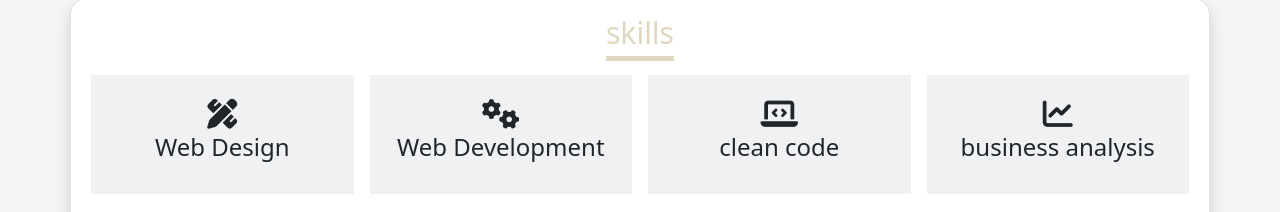
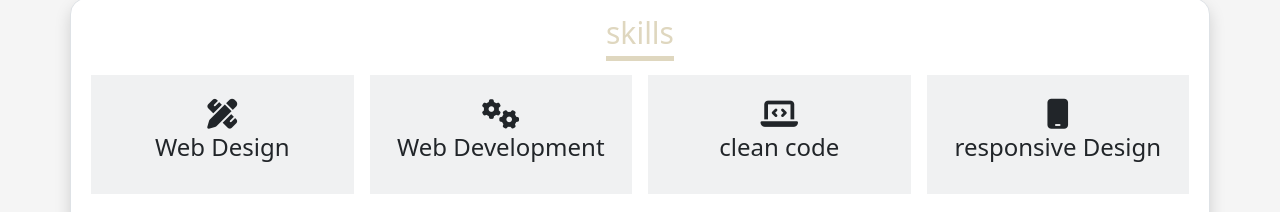
Before and after one commit to Mohamed-Hany1811/Portfolio, a plain HTML site: page index.html in a window 1280 px wide. Shown: the part 1348-1560 px from the top of the page. Drawn offline with Linux system fonts and the light colour scheme.

Commit message:
third commit

```diff
--- a/index.html
+++ b/index.html
@@ -11,7 +11,7 @@
   </head>
   <body class="position-relative">
     <!--  loader-->
-    <div class="loader  position-absolute top-0 start-0 w-100 h-100">
+    <div class="loader position-absolute top-0 start-0 w-100 h-100">
       <div
         class="loader_text d-flex justify-content-center align-items-center min-vh-100"
       >
@@ -202,8 +202,8 @@
             </div>
             <div class="col-md-3 sk col-sm-6 p-2 card-group">
               <div class="container skillsCont bg-secondary bg-opacity-10 p-4">
-                <i class="fa-solid icon fa-chart-line"></i>
-                <h4>business analysis</h4>
+                <i class="fa-solid icon fa-mobile"></i>
+                <h4> responsive Design</h4>
               </div>
             </div>
           </div>
```
